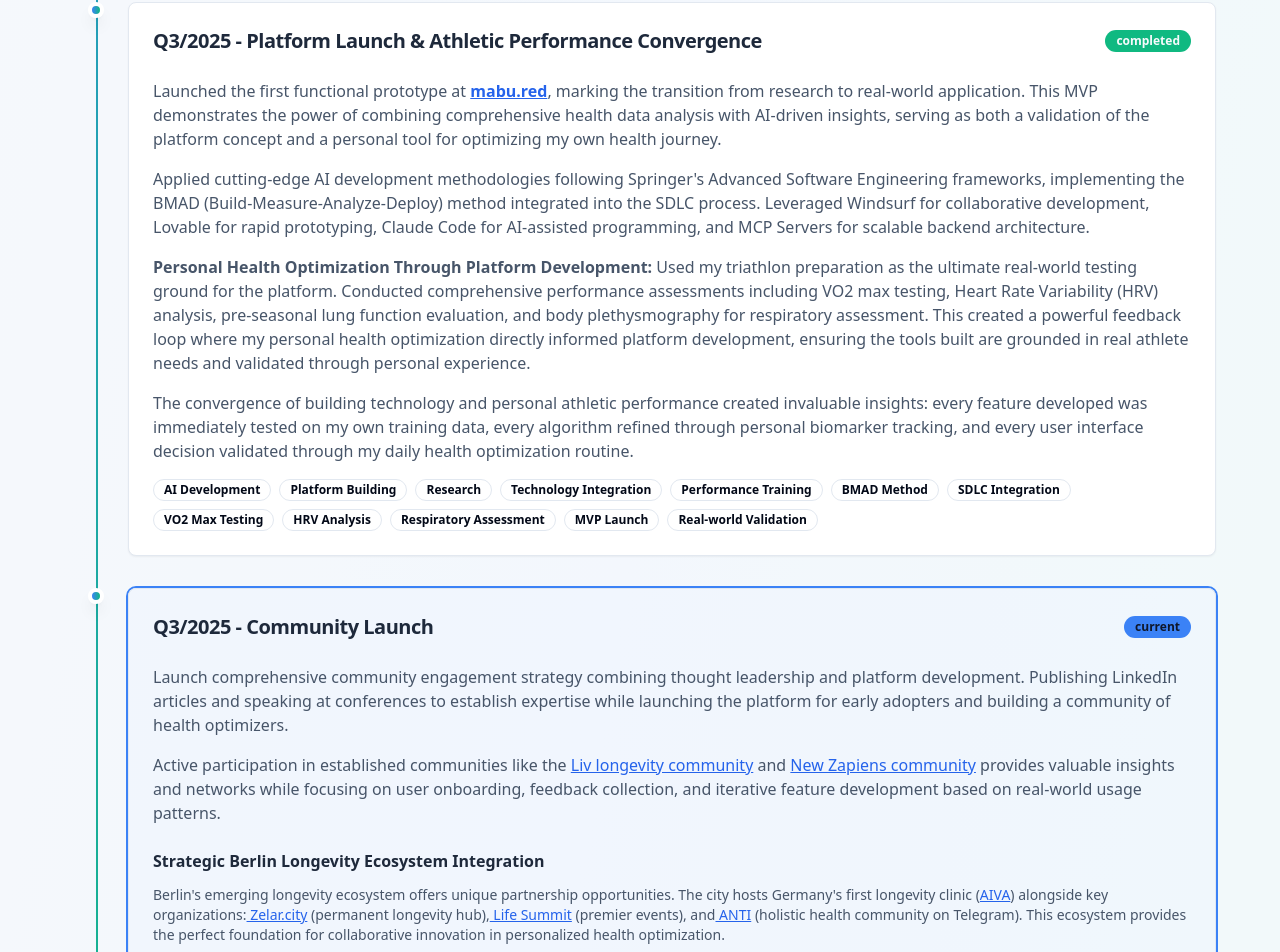
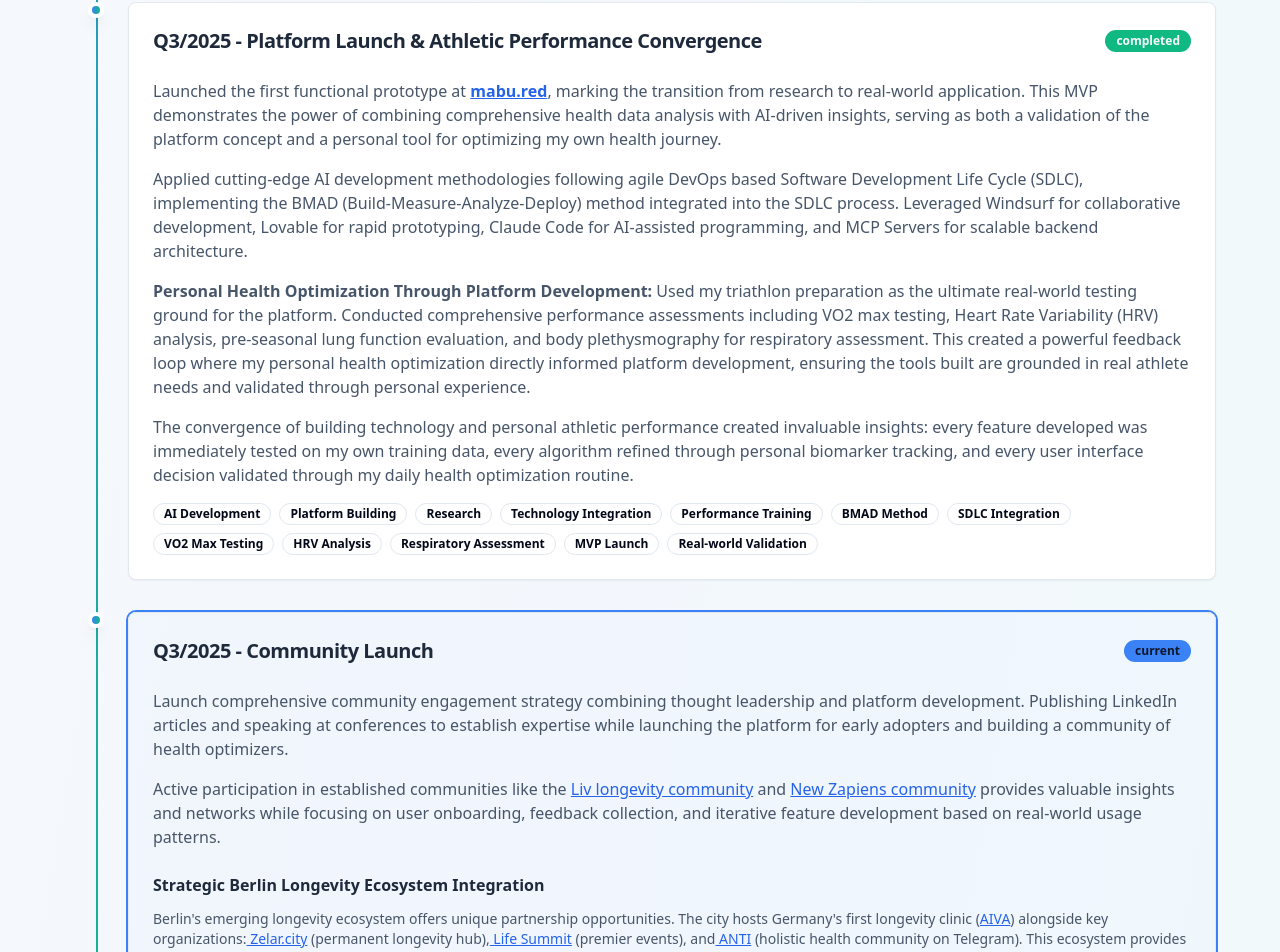
Before and after one commit to longevitycoach/healthspan-navigator-project, a React (Vite) app: page / in a window 1280 px wide. Shown: the part 3382-4334 px from the top of the page. Built offline with nearby package versions, Linux system fonts and the light colour scheme.

Commit message:
Fix SDLC description
Corrected the description for the Q3/2025 timeline event to accurately reflect "agile DevOps based Software Development Life Cycle (SDLC)" instead of "Springer's Advanced Software Engineering frameworks".

```diff
--- a/src/components/PersonalJourney.tsx
+++ b/src/components/PersonalJourney.tsx
@@ -100,7 +100,7 @@ const PersonalJourney = () => {
           </p>
 
           <p className="mb-4">
-            Applied cutting-edge AI development methodologies following Springer's Advanced Software Engineering frameworks, implementing the BMAD (Build-Measure-Analyze-Deploy) method integrated into the SDLC process. Leveraged Windsurf for collaborative development, Lovable for rapid prototyping, Claude Code for AI-assisted programming, and MCP Servers for scalable backend architecture.
+            Applied cutting-edge AI development methodologies following agile DevOps based Software Development Life Cycle (SDLC), implementing the BMAD (Build-Measure-Analyze-Deploy) method integrated into the SDLC process. Leveraged Windsurf for collaborative development, Lovable for rapid prototyping, Claude Code for AI-assisted programming, and MCP Servers for scalable backend architecture.
           </p>
 
           <p className="mb-4">
```
